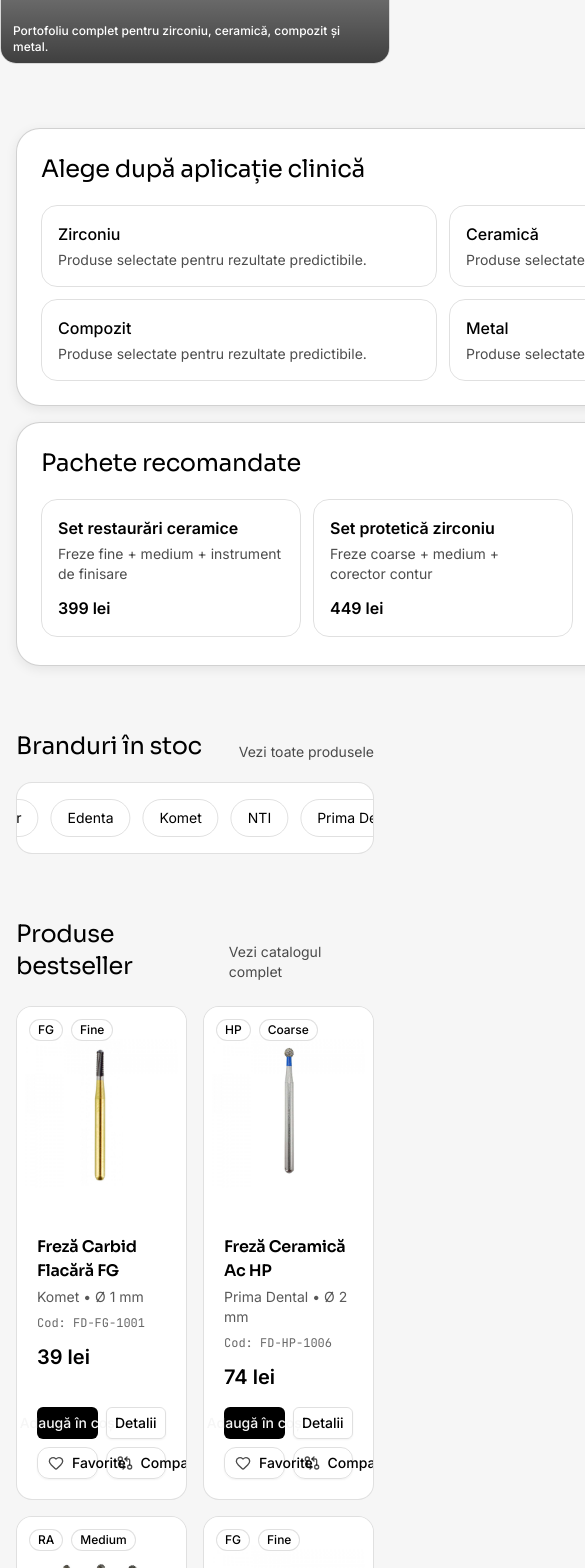
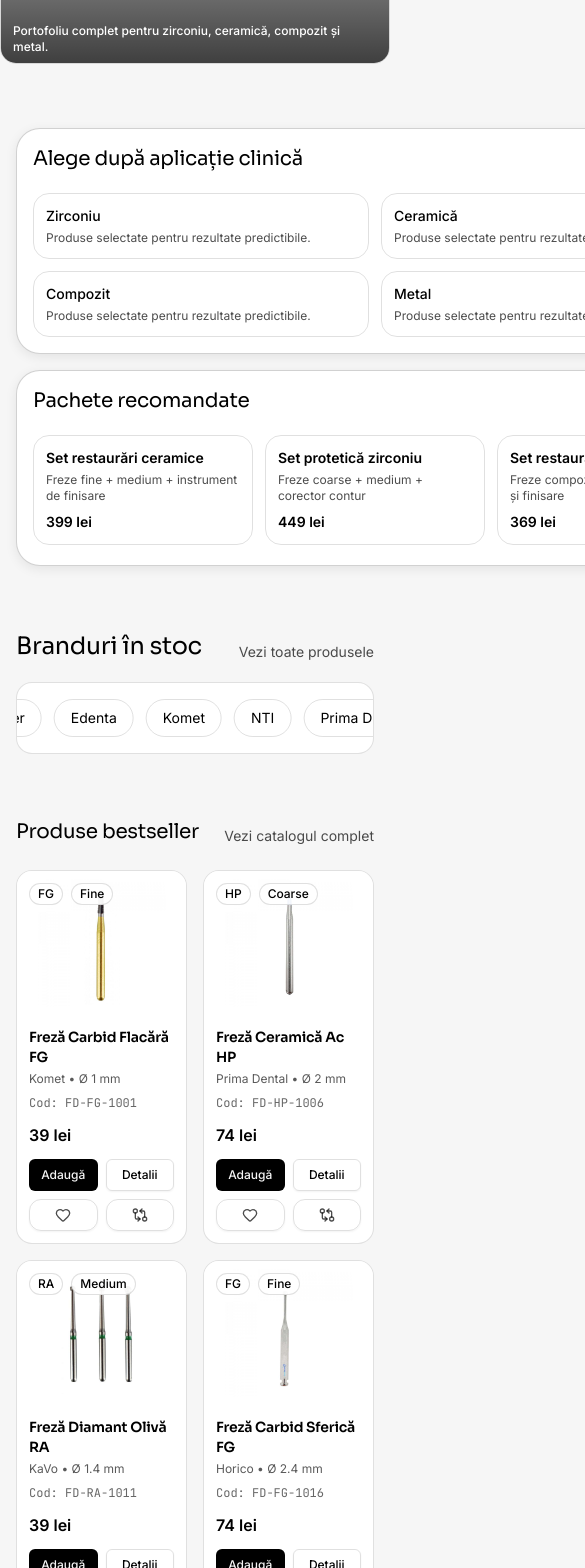
Before and after one commit to sorinpintilie-lgtm/sebdental, a Next.js app: page / in a window 390 px wide. Shown: the part 1240-2808 px from the top of the page, 585 px wide, since content can reach past the window. Built offline with nearby package versions, Linux system fonts and the light colour scheme; grey boxes are pictures that could not be loaded.

Commit message:
Fix mobile overflow and compact cards/layouts across home and catalog

```diff
--- a/app/page.tsx
+++ b/app/page.tsx
@@ -22,26 +22,26 @@ export default function HomePage() {
       </section>
 
       <section className="grid gap-4 lg:grid-cols-12">
-        <article className="surface rounded-3xl p-6 lg:col-span-7">
-          <h2 className="text-2xl">Alege după aplicație clinică</h2>
+        <article className="surface rounded-3xl p-4 sm:p-6 lg:col-span-7">
+          <h2 className="text-xl sm:text-2xl">Alege după aplicație clinică</h2>
           <div className="mt-5 grid grid-cols-2 gap-3">
             {aplicatii.map((a) => (
-              <Link key={a} href={`/produse?aplicatie=${encodeURIComponent(a)}`} className="rounded-2xl border border-fg/10 p-4">
-                <p className="font-medium">{a}</p>
-                <p className="mt-1 text-sm text-fg/70">Produse selectate pentru rezultate predictibile.</p>
+              <Link key={a} href={`/produse?aplicatie=${encodeURIComponent(a)}`} className="rounded-2xl border border-fg/10 p-3 sm:p-4">
+                <p className="text-sm font-medium sm:text-base">{a}</p>
+                <p className="mt-1 text-xs text-fg/70 sm:text-sm">Produse selectate pentru rezultate predictibile.</p>
               </Link>
             ))}
           </div>
         </article>
 
-        <article className="surface rounded-3xl p-6 lg:col-span-5">
-          <h2 className="text-2xl">Pachete recomandate</h2>
+        <article className="surface rounded-3xl p-4 sm:p-6 lg:col-span-5">
+          <h2 className="text-xl sm:text-2xl">Pachete recomandate</h2>
           <div className="mt-5 flex gap-3 overflow-x-auto pb-1 lg:block lg:space-y-3 lg:overflow-visible lg:pb-0">
             {pachete.map((p) => (
-              <div key={p.title} className="min-w-[260px] rounded-2xl border border-fg/10 p-4 lg:min-w-0">
-                <p className="font-semibold">{p.title}</p>
-                <p className="mt-1 text-sm text-fg/70">{p.items}</p>
-                <p className="mt-3 font-semibold">{p.price}</p>
+              <div key={p.title} className="min-w-[220px] rounded-2xl border border-fg/10 p-3 sm:min-w-[260px] sm:p-4 lg:min-w-0">
+                <p className="text-sm font-semibold sm:text-base">{p.title}</p>
+                <p className="mt-1 text-xs text-fg/70 sm:text-sm">{p.items}</p>
+                <p className="mt-2 text-sm font-semibold sm:mt-3 sm:text-base">{p.price}</p>
               </div>
             ))}
           </div>
@@ -66,7 +66,7 @@ export default function HomePage() {
 
       <section>
         <div className="mb-6 flex items-end justify-between">
-          <h2 className="text-2xl">Produse bestseller</h2>
+          <h2 className="text-xl sm:text-2xl">Produse bestseller</h2>
           <Link href="/produse" className="text-sm text-fg/70">Vezi catalogul complet</Link>
         </div>
         <div className="grid grid-cols-2 gap-4 md:grid-cols-3 lg:grid-cols-4">
--- a/components/ProductCard.tsx
+++ b/components/ProductCard.tsx
@@ -22,7 +22,7 @@ export function ProductCard({ product }: { product: Product }) {
   return (
     <article className="group flex h-full flex-col overflow-hidden rounded-2xl border border-fg/10 bg-surface shadow-soft transition hover:-translate-y-1">
       <Link href={`/produs/${product.slug}`} className="relative block">
-        <div className="relative h-52 w-full overflow-hidden bg-white">
+        <div className="relative h-36 w-full overflow-hidden bg-white sm:h-52">
           <Image
             src={product.image}
             alt={product.name}
@@ -36,40 +36,40 @@ export function ProductCard({ product }: { product: Product }) {
           <Badge className="bg-white/95 text-fg">{product.grit}</Badge>
         </div>
       </Link>
-      <div className="flex h-full flex-col p-5">
+      <div className="flex h-full flex-col p-3 sm:p-5">
         <Link href={`/produs/${product.slug}`} className="block">
-          <h3 className="line-clamp-2 text-base font-semibold">{product.name}</h3>
+          <h3 className="line-clamp-2 text-sm font-semibold sm:text-base">{product.name}</h3>
         </Link>
-        <p className="mt-1 text-sm text-fg/65">{product.brand} • Ø {product.diameterMm} mm</p>
+        <p className="mt-1 text-xs text-fg/65 sm:text-sm">{product.brand} • Ø {product.diameterMm} mm</p>
         <p className="mt-2 mono text-xs text-fg/60">Cod: {product.sku}</p>
         {inCompare && (
           <p className="mt-2 inline-flex w-fit items-center rounded-full border border-primary/40 bg-primary/15 px-2 py-0.5 text-xs text-fg">
             În comparație
           </p>
         )}
-        <p className="mt-3 text-xl font-semibold">{product.priceLei} lei</p>
-        <div className="mt-auto grid grid-cols-2 gap-2 pt-4">
-        <Button size="sm" className="w-full bg-fg text-bg hover:bg-fg/90" onClick={() => add(product.id)}>Adaugă în coș</Button>
-        <Link href={`/produs/${product.slug}`} className="w-full"><Button size="sm" variant="outline" className="w-full">Detalii</Button></Link>
+        <p className="mt-3 text-base font-semibold sm:text-xl">{product.priceLei} lei</p>
+        <div className="mt-auto grid grid-cols-2 gap-2 pt-3 sm:pt-4">
+        <Button size="sm" className="w-full bg-fg px-2 text-xs text-bg hover:bg-fg/90 sm:text-sm" onClick={() => add(product.id)}>Adaugă</Button>
+        <Link href={`/produs/${product.slug}`} className="w-full"><Button size="sm" variant="outline" className="w-full px-2 text-xs sm:text-sm">Detalii</Button></Link>
         <Button
-          size="sm"
+          size="icon"
           variant="outline"
-          className={`w-full justify-start gap-2 rounded-xl ${inWishlist ? "border-primary/60 bg-primary/10" : "border-fg/20"}`}
+          className={`h-8 w-full rounded-xl ${inWishlist ? "border-primary/60 bg-primary/10" : "border-fg/20"}`}
           onClick={() => toggleWishlist(product.id)}
           aria-label="Favorite"
         >
           <Heart className={`h-4 w-4 ${inWishlist ? "fill-primary text-primary" : "text-fg/70"}`} />
-          Favorite
+          <span className="sr-only">Favorite</span>
         </Button>
         <Button
-          size="sm"
+          size="icon"
           variant="outline"
-          className={`w-full justify-start gap-2 rounded-xl transition ${inCompare ? "border-primary bg-primary/20 ring-1 ring-primary/30" : "border-fg/20"}`}
+          className={`h-8 w-full rounded-xl transition ${inCompare ? "border-primary bg-primary/20 ring-1 ring-primary/30" : "border-fg/20"}`}
           onClick={() => toggleCompare(product.id)}
           aria-label="Compară"
         >
           <GitCompareArrows className={`h-4 w-4 ${inCompare ? "text-primary" : "text-fg/70"}`} />
-          Compară
+          <span className="sr-only">Compară</span>
         </Button>
         </div>
       </div>
```
